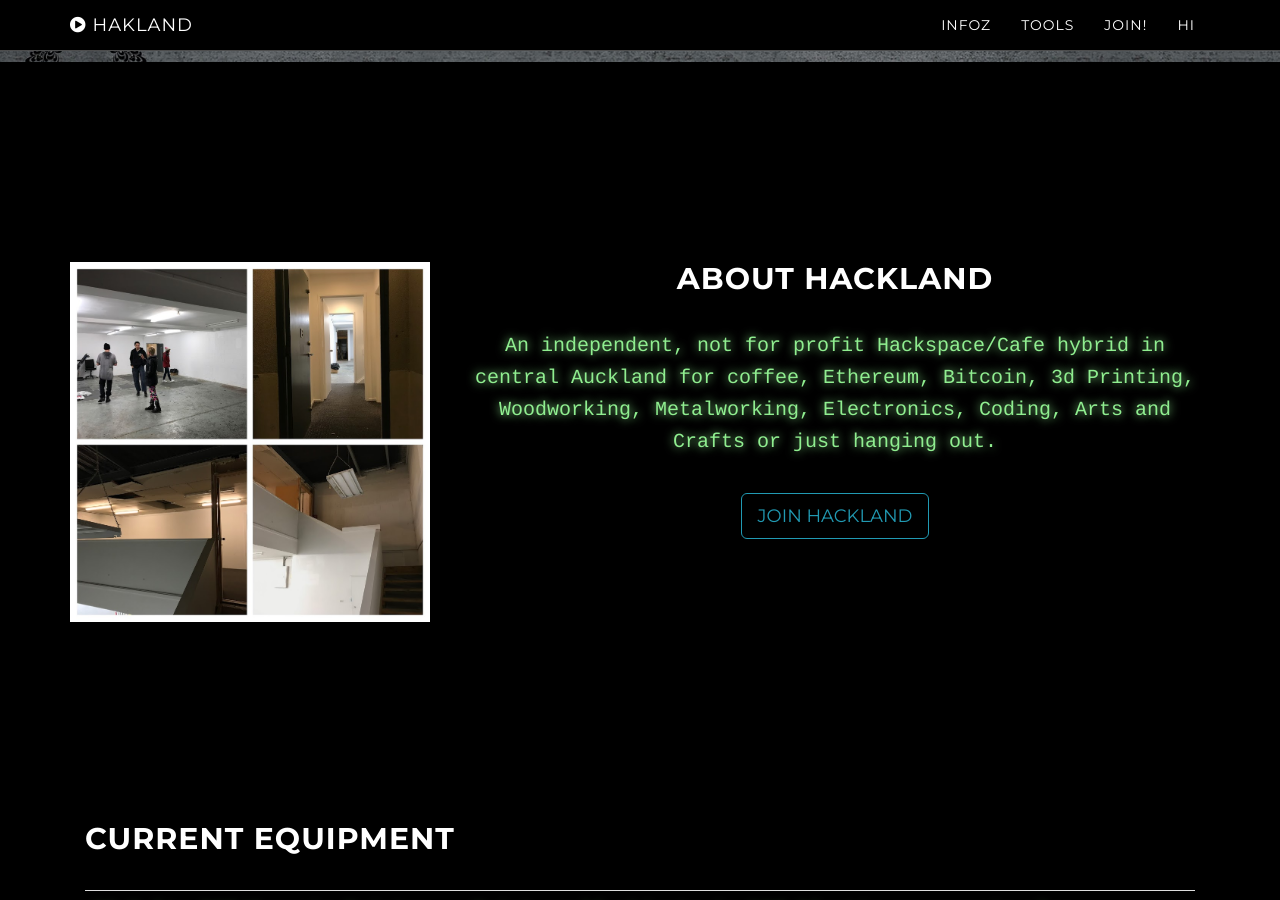
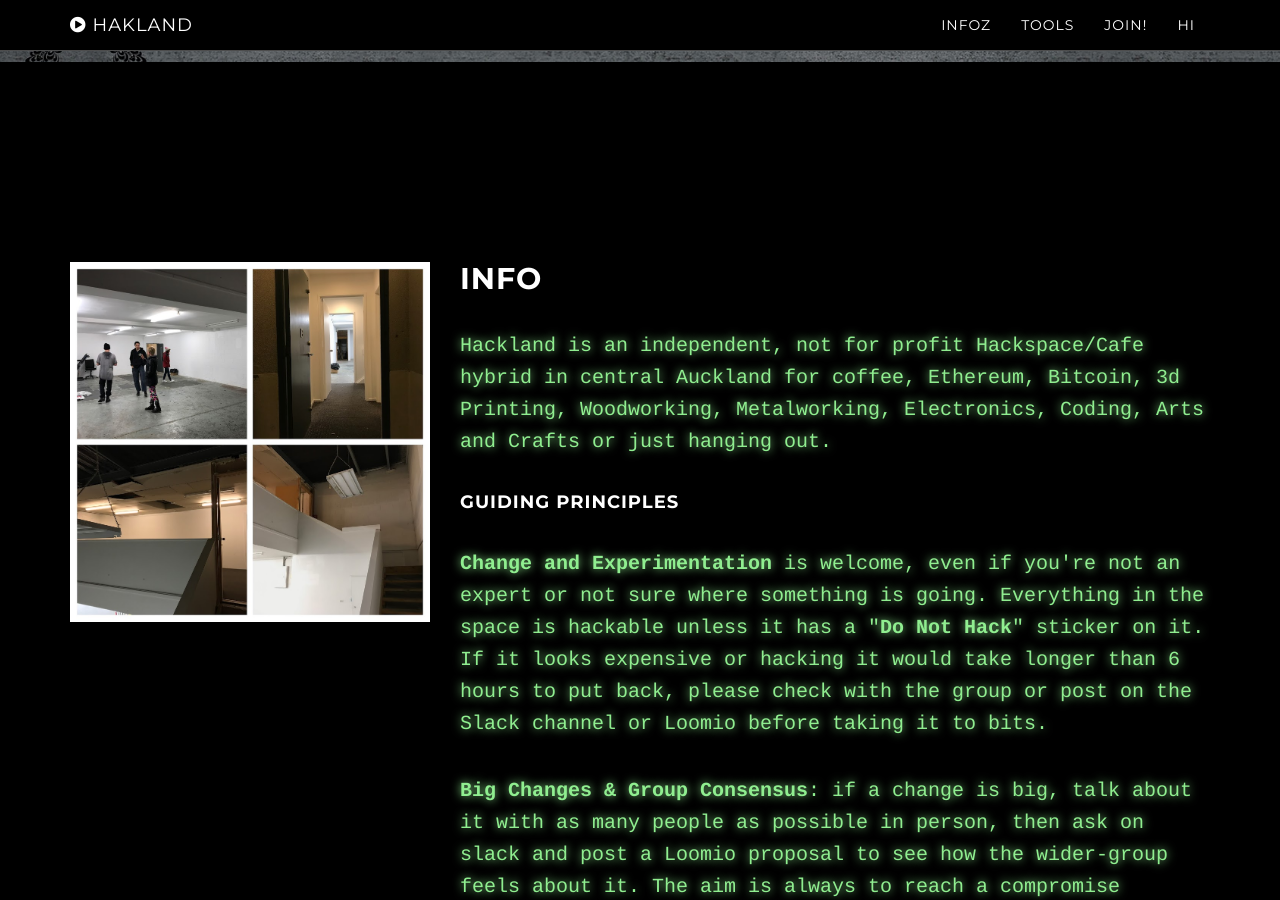
Before and after one commit to HakLand/HakLand.github.io, a Jekyll site: the page built from index.html, in a window 1280 px wide and 900 px high, scrolled down 838 px. Built offline with Jekyll 4.4.1, drawn with Linux system fonts in a browser that asks for light colours; some of the changed text lies outside the part shown.

Commit message:
links and key parts of constituion

```diff
--- a/_config.yml
+++ b/_config.yml
@@ -16,12 +16,12 @@ footer: HackLand.nz
 social:
   - title: slack
     url: https://join.slack.com/hakland/shared_invite/MTkwOTk4MDI5NjUwLTE0OTYzMDE0NDYtNGNmMDMxZGUxNw
-  - title: meetup
-    url: https://www.meetup.com/HackLand/
+  - title: github
+    url: https://github.com/HakLand/
+  - title: twitter
+    url: https://twitter.com/AKL_Hackspace/
   - title: facebook
     url: https://facebook.com/AuckHackspace/
-  - title: github
-    url: https://github.com/HakLand/
 
 # Build settings
 markdown: kramdown
--- a/_includes/about.html
+++ b/_includes/about.html
@@ -1,15 +1,38 @@
     <!-- About Section -->
-    <section id="about" class="container content-section text-center">
+    <section id="about" class="container content-section">
         <div class="row">
             <div class="col-lg-4">
               <img src="img/IMG_0957_COLLAGE.jpg" class="img-responsive">
             </div>
             <div class="col-lg-8">
-              <h2>About hackLand</h2>
+              <h2>INFO</h2>
               <p>
-                An independent, not for profit Hackspace/Cafe hybrid in central Auckland for
+                Hackland is an independent, not for profit Hackspace/Cafe hybrid in central Auckland for
                 coffee, Ethereum, Bitcoin, 3d Printing, Woodworking, Metalworking, Electronics, Coding,
                 Arts and Crafts or just hanging out.
+              </p>
+
+              <h4>Guiding Principles</h4>
+
+              <p>
+                <strong>Change and Experimentation</strong> is welcome, even if you're not an expert or not sure where something is going. Everything in the space is hackable
+                unless it has a "<strong>Do Not Hack</strong>" sticker on it. If it looks expensive or hacking it would take longer than 6 hours to put back,
+                please check with the group or post on the Slack channel or Loomio before taking it to bits.
+              </p>
+
+              <p>
+                <strong>Big Changes & Group Consensus</strong>: if a change is big, talk about it with as many people as possible in person, then
+                ask on slack and post a Loomio proposal to see how the wider-group feels about it.
+                The aim is always to reach a compromise everyone is okay with, but one which is best for the entire group, not one individual.
+              </p>
+
+              <p>
+                <strong>Safety:</strong> there are dangerous tools and equipment, which should be labeled - please have someone show you
+                how to safely use them before turning them on. Always use the correct safety equipment and always warn of loud noise before making it.
+              </p>
+
+              <p>
+                <a href="https://github.com/HakLand/Constitution">github.com/HakLand/Constitution</a>
               </p>
 
               <a href="https://goo.gl/forms/XAyCLl92GzYykcCa2" class="btn btn-default btn-lg">JOIN HACKLAND</a>
--- a/_includes/contact.html
+++ b/_includes/contact.html
@@ -4,14 +4,23 @@
             <div class="col-lg-8 col-lg-offset-2">
                 <h2>Contact</h2>
                 <p>y hallo thur.</p>
-                <p><a href="mailto:{{ site.email }}">{{ site.email }}</a>
-                </p>
+                <!-- <p><a href="mailto:{{ site.email }}">{{ site.email }}</a>
+                </p> -->
                 <ul class="list-inline banner-social-buttons">
+                    <li>
+                        <a href="https://www.loomio.org/invitations/c087a1f90764a4d182a0" class="btn btn-default btn-lg"><span class="network-name">Loomio</span></a>
+                    </li>
+
                     {% for network in site.social %}
                     <li>
                         <a href="{{ network.url }}" class="btn btn-default btn-lg"><i class="fa fa-{{ network.title }} fa-fw"></i> <span class="network-name">{{ network.title }}</span></a>
                     </li>
                     {% endfor %}
+
+                    <li>
+                        <a href="https://www.meetup.com/HackLand/" class="btn btn-default btn-lg"><span class="network-name">Meetup</span></a>
+                    </li>
+
                 </ul>
             </div>
         </div>
--- a/_includes/join_us.html
+++ b/_includes/join_us.html
@@ -3,22 +3,22 @@
         <div class="download-section">
             <div class="container">
                 <div class="col-lg-12">
-                    <h2>JOIN US!</h2>
+                    <h2>JOIN US! <a href="https://goo.gl/forms/XAyCLl92GzYykcCa2" class="btn btn-default btn-lg">JOIN HACKLAND</a></h2>
                     <p>Members can use the space whenever they want, 24 hours every day of the week</p>
                     <p>The hackspace is regularly open to the public whenever a member is in to open up, and weekly on Thursday from 6pm - this is the busiest time and the best for new people visiting</p>
 
                     <p>Membership costs $15 a week but please pay as much as you feel is fair so the space can survive.
-                      Casual day use is by Koha or coffee buying.
+                      Casual day use is by Koha or coffee buying - please check Twitter to see if the space is open
                     </p>
                     <p>
                       Membership includes full access to everything 24/7* including:
                     </p>
 
-                    <p>UNLIMITED Fibre Internet</p>
+                    <p>UNLIMITED Fibre Internet (unlimited other internet until fibre is installed)</p>
                     <p>Woodworking tools</p>
                     <p>Storage for projects</p>
                     <p>Soldering & Electronics</p>
-                    <p>Quiet places to work</p>
+                    <p>Quiet places to work (sometimes quiet)</p>
                     <p>All of the tea / coffee</p>
 
                     <p>*plz no powertools/noisey things after 10pm</p>
```
